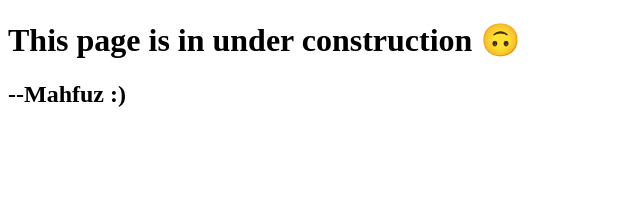
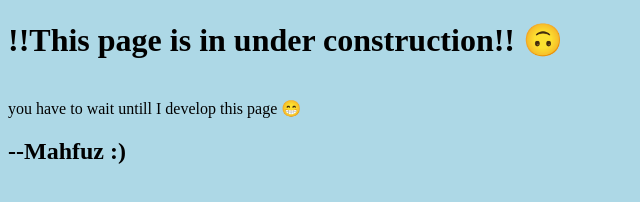
Before and after one commit to knight0020/knight0020.github.io, a plain HTML site: page index.html in a window 1280 px wide. Shown: the whole page, without its empty margins (0-640 px from the left). Drawn offline with Linux system fonts and the light colour scheme.

Commit message:
Update index.html

```diff
--- a/index.html
+++ b/index.html
@@ -9,9 +9,10 @@
     <link rel="stylesheet" href="">
     <link rel="icon" type="image/x-icon" href="icon.jpeg">
 </head>
-<body>
-   <h1 class="title">This page is in under construction 🙃 </h1>
-      <h2>--Mahfuz :)</h2>
+<body style="background-color: lightblue;">
+   <h1 class="title"> !!This page is in under construction!! 🙃 </h1> <br>
 
+  you have to wait untill I develop this page 😁  <br>
+ <h2>--Mahfuz :)</h2>
 </body>
 </html>
```
